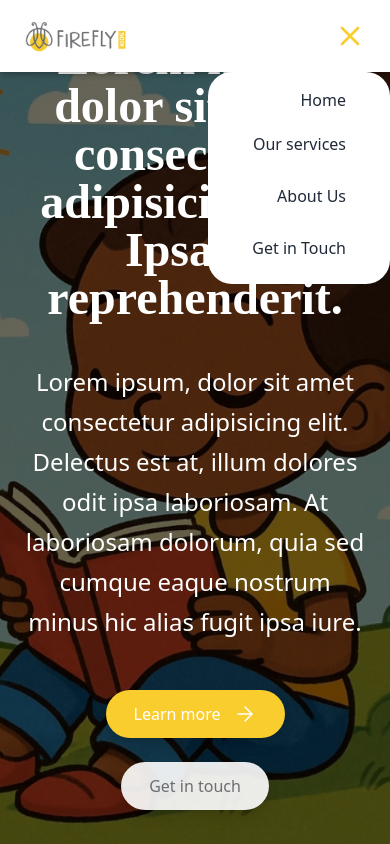
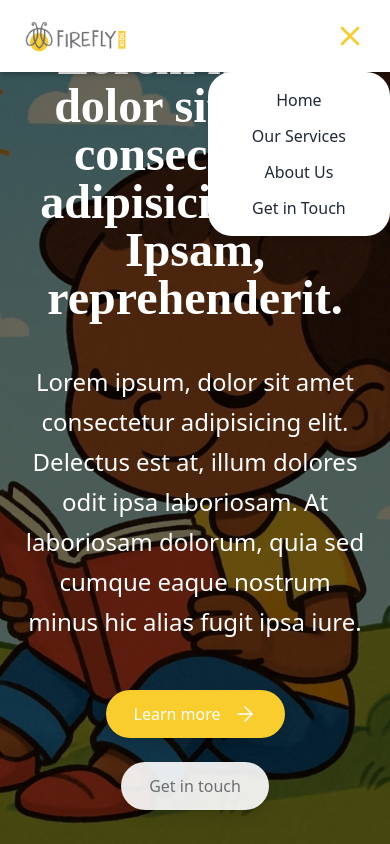
Before and after one commit to Griffin-Ndede/Firefly_frontend, a React (Vite) app: page / in a window 390 px wide. Both pictures are taken after a click on the button 350 px from the left and 36 px from the top of the page. Shown: the top 844 px of the page. Built offline with nearby package versions, Linux system fonts and the light colour scheme; a web font is replaced by a local one.

Commit message:
Fix: optimizes the animation in the nav bar items

```diff
--- a/src/Components/Navbar.jsx
+++ b/src/Components/Navbar.jsx
@@ -5,6 +5,16 @@ import { motion } from "motion/react"
 
 function Navbar() {
   const [isOpen, setIsOpen] = useState(false)
+
+  // Shared animation props for nav items
+  const navMotion = {
+    initial: { y: 0 },
+    whileHover: { y: [0, -10, 0] },
+    transition: {
+      duration: 0.5,
+      ease: "easeInOut",
+    },
+  }
 
   return (
     <header className="fixed top-0 w-full z-50 bg-white backdrop-blur-md shadow-md">
@@ -15,6 +25,7 @@ function Navbar() {
           alt="Firefly Logo"
           className="h-12 w-auto"
         />
+
         {/* Hamburger Menu - Mobile Only */}
         <button
           className="md:hidden focus:outline-none"
@@ -29,70 +40,49 @@ function Navbar() {
 
         {/* Nav Links */}
         <nav
-          className={`${isOpen ? 'flex items-end w-fit float-end' : 'hidden'
-            } absolute top-full right-0 w-fit  bg-white  md:static md:flex md:w-auto md:bg-transparent md:items-center gap-3 md:gap-8  md:mt-0 px-6 py-4 md:p-0 flex-col md:flex-row  md:rounded-none md:shadow-none rounded-3xl`}
+          className={`${isOpen ? 'flex' : 'hidden'}
+            absolute top-full right-0 w-fit bg-white
+            md:static md:flex md:w-auto md:bg-transparent md:items-center
+            gap-3 md:gap-8 px-6 py-4 md:p-0
+            flex-col md:flex-row rounded-3xl md:rounded-none shadow-md md:shadow-none`}
         >
-         <motion.div
-  initial={{ y: 0 }}
-  whileHover={{ y: [0, -10, 0] }}
-  transition={{
-    duration: 0.5,
-    ease: "easeInOut",
-  }}
->
+          <ul className="flex flex-col md:flex-row gap-3 md:gap-8 items-center">
+            <motion.li {...navMotion}>
               <Link
                 to="/"
                 className="py-2 px-5 rounded-3xl text-gray-800 hover:bg-custom-yellow"
               >
                 Home
               </Link>
-</motion.div>
+            </motion.li>
 
-          <motion.a
-            initial={{ y: 0 }}
-            whileHover={{
-              y: [0, -10, 0],
-            }}
-            transition={{
-              duration: 0.5,
-              ease: "easeInOut",
-            }}
-
+            <motion.li {...navMotion}>
+              <a
                 href="#services"
                 className="py-2 px-5 rounded-3xl text-gray-800 hover:bg-custom-yellow"
               >
-            Our services
-          </motion.a>
+                Our Services
+              </a>
+            </motion.li>
 
-          <motion.a
-            initial={{ y: 0 }}
-            whileHover={{
-              y: [0, -10, 0],
-            }}
-            transition={{
-              duration: 0.5,
-              ease: "easeInOut",
-            }}
-            href='#about'
-            className="py-2 px-5 rounded-3xl   text-gray-800 hover:bg-custom-yellow  "
+            <motion.li {...navMotion}>
+              <a
+                href="#about"
+                className="py-2 px-5 rounded-3xl text-gray-800 hover:bg-custom-yellow"
               >
                 About Us
-          </motion.a>
+              </a>
+            </motion.li>
 
-          <motion.a
-            initial={{ y: 0 }}
-            whileHover={{
-              y: [0, -10, 0],
-            }}
-            transition={{
-              duration: 0.5,
-              ease: "easeInOut",
-            }}
+            <motion.li {...navMotion}>
+              <a
                 href="#contact"
-            className="py-2 px-5 rounded-3xl   text-gray-800 hover:bg-custom-yellow  "
+                className="py-2 px-5 rounded-3xl text-gray-800 hover:bg-custom-yellow"
               >
                 Get in Touch
-          </motion.a>
+              </a>
+            </motion.li>
+          </ul>
         </nav>
       </div>
     </header>
```
Lines whose indentation alone changed are shown as unchanged.
